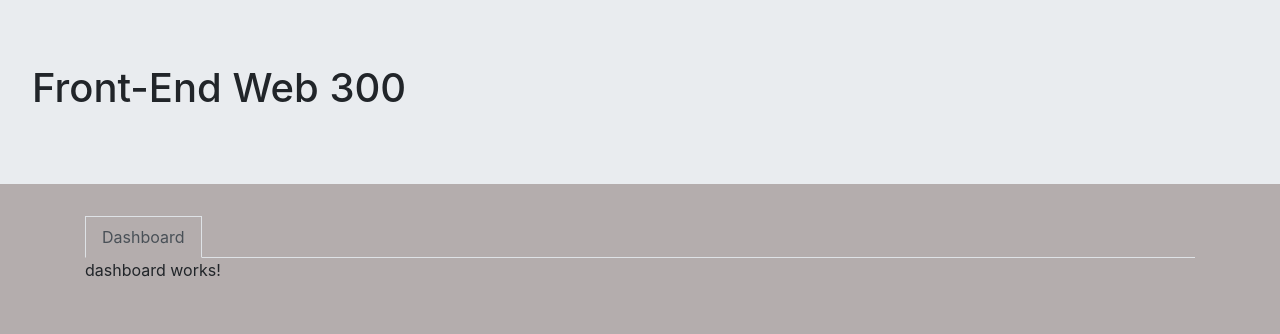
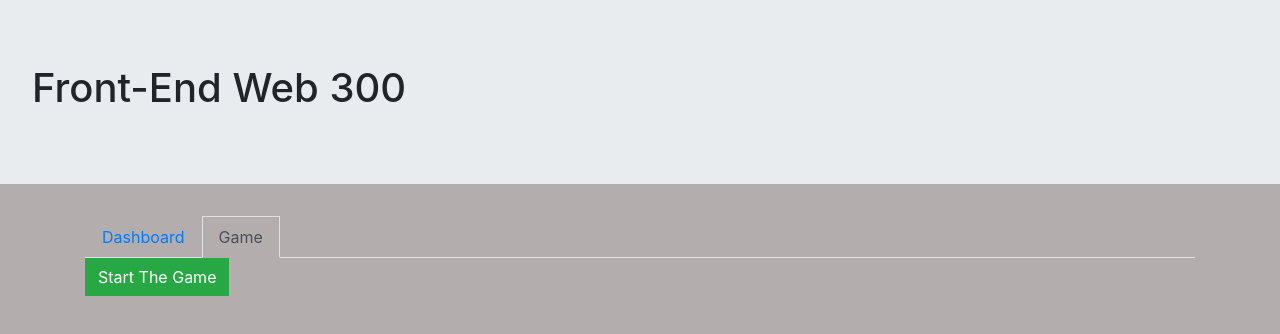
Before and after one commit to Ajax-7/few300-apr-2020, an Angular app: page /game in a window 1280 px wide. Before the commit this address led to /dashboard. Shown: the top 334 px of the page. Built offline with nearby package versions, Linux system fonts and the light colour scheme.

Commit message:
a nice place

```diff
--- a/src/app/app-routing.module.ts
+++ b/src/app/app-routing.module.ts
@@ -1,12 +1,17 @@
 import { NgModule } from '@angular/core';
 import { Routes, RouterModule } from '@angular/router';
 import { DashboardComponent } from './components/dashboard/dashboard.component';
+import { GameComponent } from './features/game/game.component';
 
 
 const routes: Routes = [
   {
     path: 'dashboard',
     component: DashboardComponent
+  },
+  {
+    path: 'game',
+    component: GameComponent
   },
   {
     path: '**', // 'Catch All'
--- a/src/app/app.module.ts
+++ b/src/app/app.module.ts
@@ -5,6 +5,7 @@ import { AppRoutingModule } from './app-routing.module';
 import { AppComponent } from './app.component';
 import { DashboardComponent } from './components/dashboard/dashboard.component';
 import { NavComponent } from './components/nav/nav.component';
+import { GameModule } from './features/game/game.module';
 
 @NgModule({
   declarations: [
@@ -14,7 +15,8 @@ import { NavComponent } from './components/nav/nav.component';
   ],
   imports: [
     BrowserModule,
-    AppRoutingModule
+    AppRoutingModule,
+    GameModule
   ],
   providers: [],
   bootstrap: [AppComponent]
--- a/src/app/components/nav/nav.component.html
+++ b/src/app/components/nav/nav.component.html
@@ -4,4 +4,9 @@
        [routerLinkActive]="['active']"
        [routerLink]="['dashboard']">Dashboard</a>
   </li>
+  <li class="nav-item">
+    <a class="nav-link"
+       [routerLinkActive]="['active']"
+       [routerLink]="['game']">Game</a>
+  </li>
 </ul>
--- /dev/null
+++ b/src/app/features/game/game.component.html
@@ -0,0 +1,4 @@
+<div>
+  <button (click)="startTheGame()"
+          class="btn btn-success">Start The Game</button>
+</div>
--- /dev/null
+++ b/src/app/features/game/game.component.ts
@@ -0,0 +1,18 @@
+import { Component, OnInit } from '@angular/core';
+
+@Component({
+  selector: 'app-game',
+  templateUrl: './game.component.html',
+  styleUrls: ['./game.component.scss']
+})
+export class GameComponent implements OnInit {
+
+  constructor() { }
+
+  ngOnInit(): void {
+  }
+
+  startTheGame() {
+    // what to do here?
+  }
+}
```
Also changed, not shown: src/app/features/game/game.module.ts (added, +14 -0 lines), src/app/features/game/game.component.scss (added), 1 other file (tests, documents, lock files or other folders).
